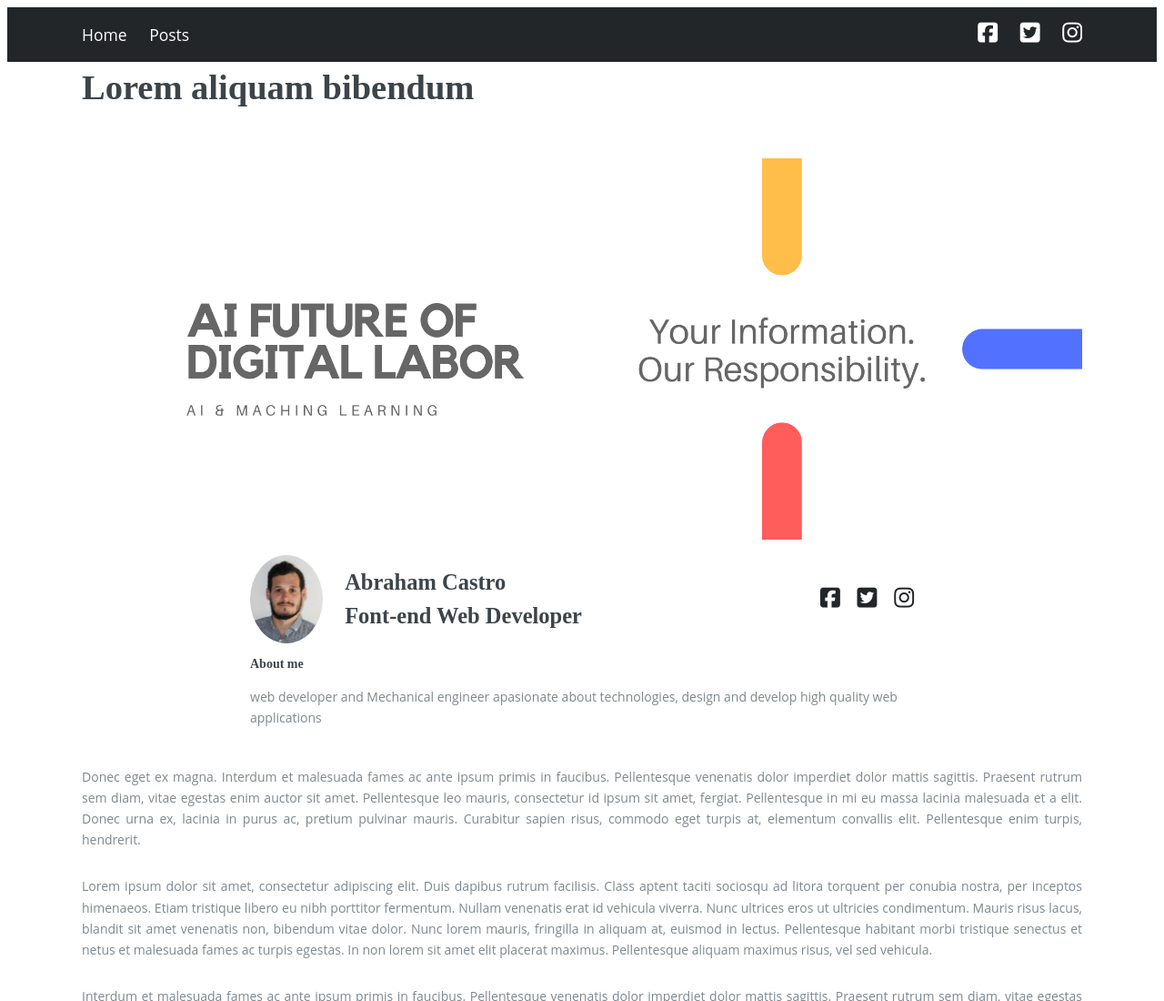
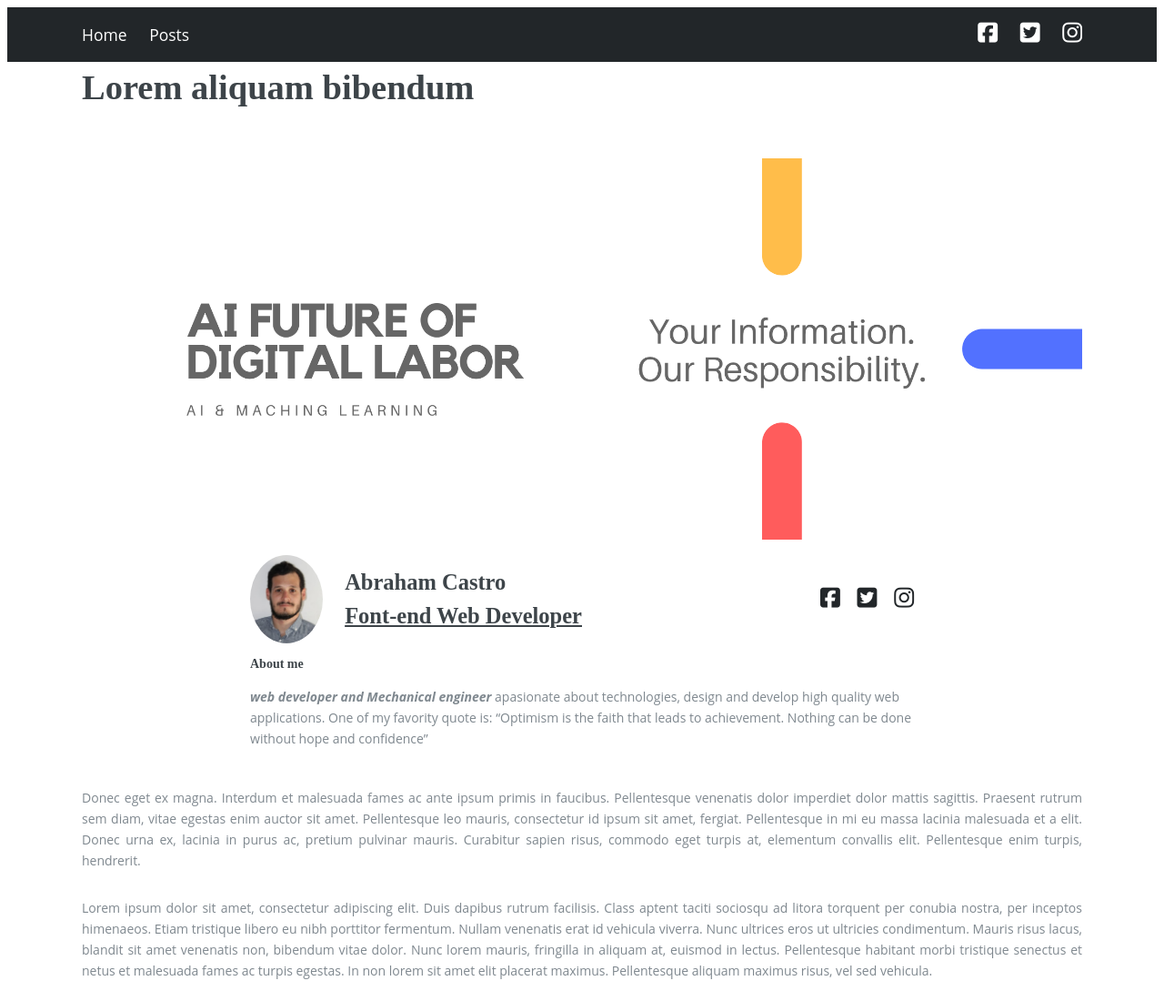
Before and after one commit to abj90/webBlogProject.github.io, a plain HTML site: page blogPost.html in a window 1280 px wide. Shown: the top 1100 px of the page at 91% size. Drawn offline with Linux system fonts and the light colour scheme.

Commit message:
formatting html elements added

```diff
--- a/blogPost.html
+++ b/blogPost.html
@@ -44,7 +44,7 @@
                         </div>
                         <div class="avatar-text">
                             <h3>Abraham Castro</h3>
-                            <h3>Font-end Web Developer</h3>
+                            <h3><u>Font-end Web Developer</u></h3>
                         </div>
                     </div>
                     <div class="media">
@@ -54,7 +54,7 @@
                     </div>
                     <div class="author-bio">
                         <h4>About me</h4>
-                        <p>web developer and Mechanical engineer apasionate about technologies, design and develop high quality web applications</p>
+                        <p><b><i>web developer and Mechanical engineer</i></b> apasionate about technologies, design and develop high quality web applications. One of my favority quote is: <q>Optimism is the faith that leads to achievement. Nothing can be done without hope and confidence</q></q></p>
                     </div>
                 </div>
             </div>
```
